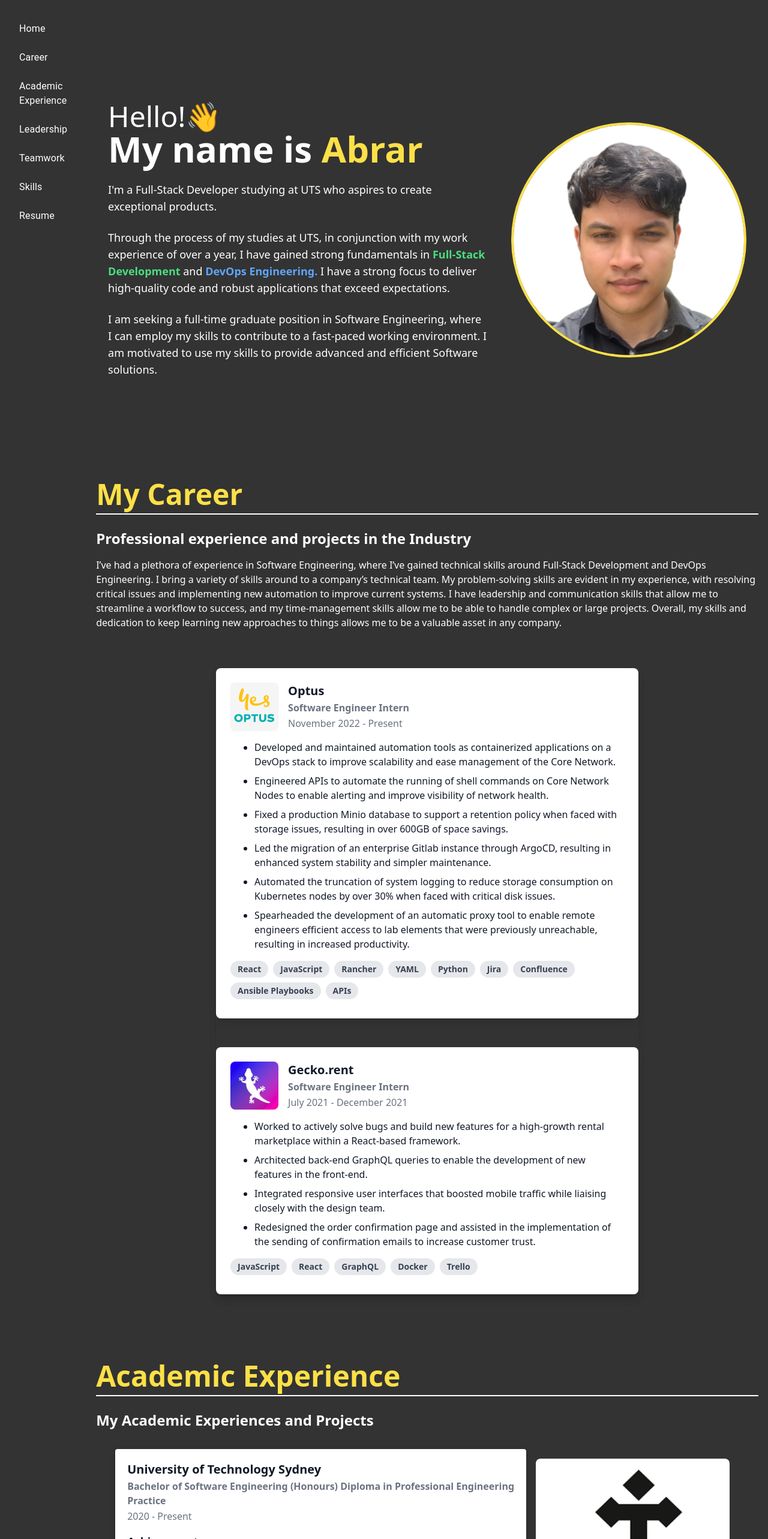
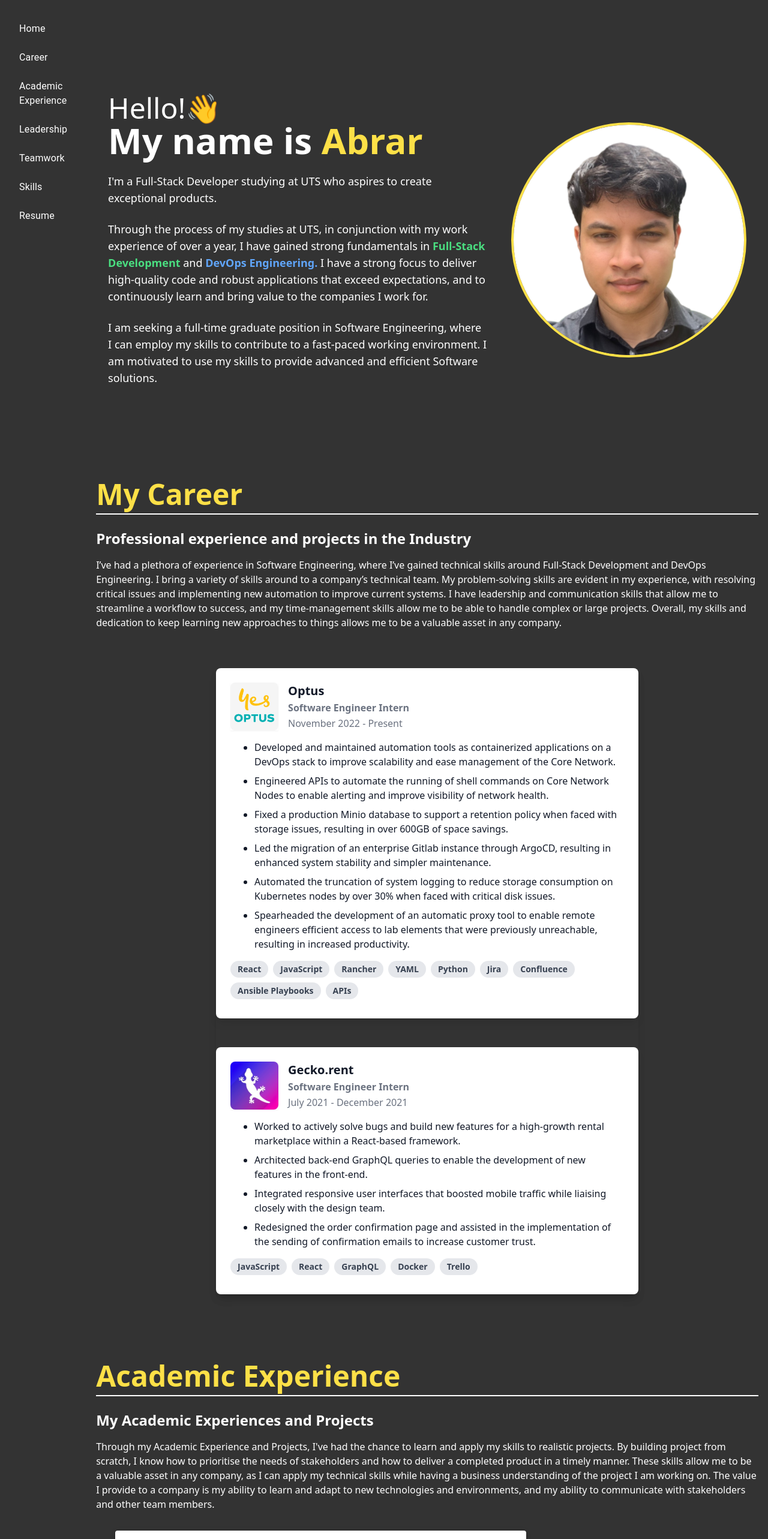
Before and after one commit to abrarbarbhuyia/portfolio-v2, a Next.js app: page / in a window 1280 px wide. Shown: the top 2566 px of the page at 60% size. Built offline with nearby package versions, Linux system fonts and the light colour scheme.

Commit message:
feat: updating value paragraphs

```diff
--- a/src/components/AcademicExperienceTitle.tsx
+++ b/src/components/AcademicExperienceTitle.tsx
@@ -36,6 +36,9 @@ const AcademicExperienceTitle = () => {
       <p className="text-xl font-bold text-white md:text-2xl">
         My Academic Experiences and Projects
       </p>
+      <p className="text-white mt-4">
+        Through my Academic Experience and Projects, I've had the chance to learn and apply my skills to realistic projects. By building project from scratch, I know how to prioritise the needs of stakeholders and how to deliver a completed product in a timely manner. These skills allow me to be a valuable asset in any company, as I can apply my technical skills while having a business understanding of the project I am working on. The value I provide to a company is my ability to learn and adapt to new technologies and environments, and my ability to communicate with stakeholders and other team members.
+      </p>
     </motion.div>
   );
 };
--- a/src/components/Header.tsx
+++ b/src/components/Header.tsx
@@ -22,7 +22,7 @@ const Header = () => {
             and{" "}
             <span className="font-bold text-blue-400">DevOps Engineering.</span>{" "}
             I have a strong focus to deliver high-quality code and robust applications
-            that exceed expectations.
+            that exceed expectations, and to continuously learn and bring value to the companies I work for.
           </div>
           <div className="text-s mt-6 leading-8 md:text-lg">
           I am seeking a full-time graduate position in Software Engineering, where I can employ my skills to contribute to a fast-paced working environment. I am motivated to use my skills to provide advanced and efficient Software solutions.
--- a/src/components/LeadershipTitle.tsx
+++ b/src/components/LeadershipTitle.tsx
@@ -36,6 +36,9 @@ const LeadershipTitle = () => {
       <p className="text-xl font-bold text-white md:text-2xl">
         Moments where I showed leadership
       </p>
+      <p className="text-white mt-4">
+        Through my work experience I have been placed in situations where I need to prove my leadership skills. I am able to provide leadership in high-stress situations, where the stakes are high and something needs to be completed. I also lead the conversation by providing input on processes that can be improved, and take ownership of the projects that I suggest. By employing these skills, I am able to guide and lead projects, which is a valuable element to any team.
+      </p>
     </motion.div>
   );
 };
--- a/src/components/TeamworkTitle.tsx
+++ b/src/components/TeamworkTitle.tsx
@@ -36,6 +36,9 @@ const TeamworkTitle = () => {
       <p className="text-xl font-bold text-white md:text-2xl">
         Moments I worked with a team
       </p>
+      <p className="text-white mt-4">
+        Through my professional and educational experience, I have been placed in teamwork focused situations multiple times. In these situations I am able to take a complex task and delegate it individuals, and I am able to implement methodology we learnt in university to help with the process of building a project. I work with organisational tools to help keep the team organised as well. Overall, I believe being skilled in teamwork is a valuable asset to teams in the professional environment.
+      </p>
     </motion.div>
   );
 };
```
